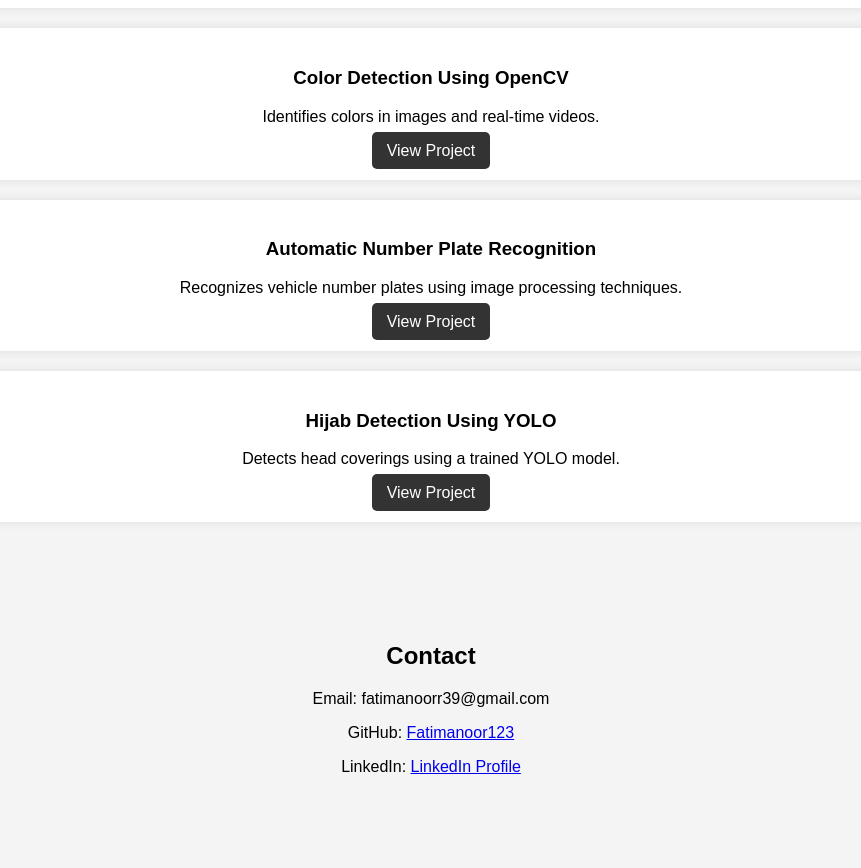
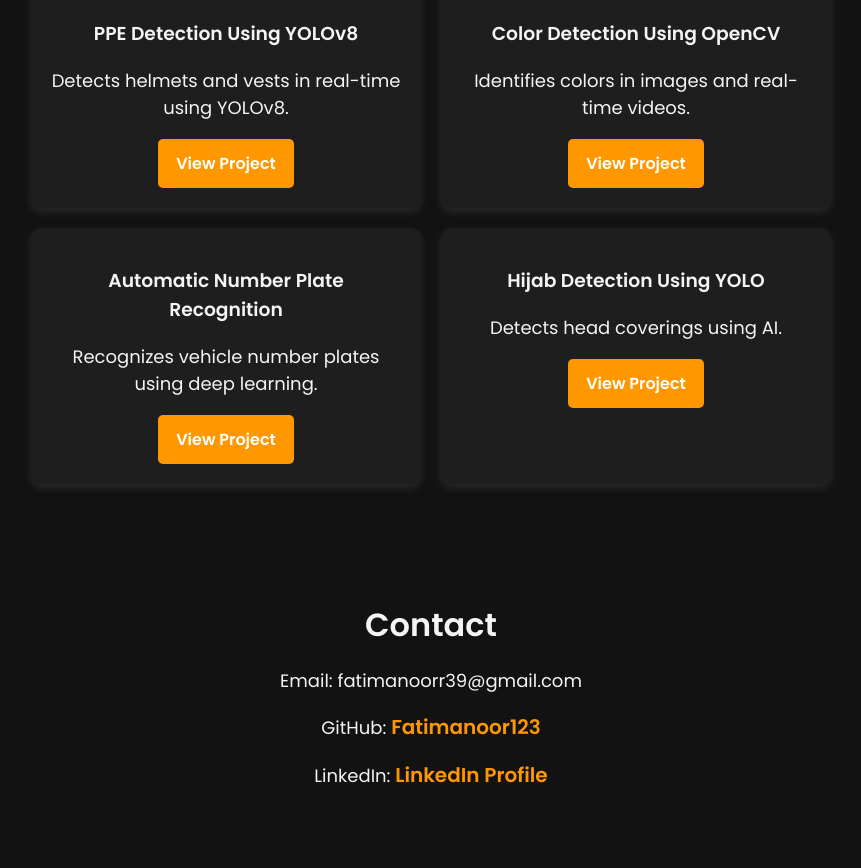
Before and after one commit to Fatimanoor123/Fatimanoor.github.io, a plain HTML site: page index.html in a window 1280 px wide. Shown: the part 521-1389 px from the top of the page, without its empty margins (209-1070 px from the left). Drawn offline with Linux system fonts and the light colour scheme.

Commit message:
Update index.html

```diff
--- a/index.html
+++ b/index.html
@@ -3,25 +3,25 @@
 <head>
     <meta charset="UTF-8">
     <meta name="viewport" content="width=device-width, initial-scale=1.0">
-    <title>Fatima Noor | AI Engineer</title>
+    <title>Fatima Noor | AI & Computer Vision Engineer</title>
+    <link href="https://fonts.googleapis.com/css2?family=Poppins:wght@300;400;600&display=swap" rel="stylesheet">
     <style>
-        body { font-family: Arial, sans-serif; margin: 0; padding: 0; text-align: center; background: #f4f4f4; }
-        header { background: #333; color: white; padding: 20px 0; font-size: 24px; animation: fadeIn 2s ease-in-out; }
+        body { font-family: 'Poppins', sans-serif; margin: 0; padding: 0; background: #121212; color: #f4f4f4; }
+        header { background: #1e1e1e; color: white; padding: 20px 0; font-size: 28px; text-align: center; font-weight: 600; }
         .container { width: 80%; margin: auto; padding: 20px; }
-        .section { padding: 40px 0; opacity: 0; animation: fadeInUp 1.5s ease-in-out forwards; }
-        .card { background: white; padding: 20px; border-radius: 10px; box-shadow: 0px 0px 10px rgba(0,0,0,0.1); margin-bottom: 20px; transition: transform 0.3s ease-in-out; }
+        .section { padding: 50px 0; text-align: center; }
+        h2 { font-size: 32px; margin-bottom: 10px; }
+        p { font-size: 18px; }
+
+        .projects { display: flex; flex-wrap: wrap; justify-content: center; gap: 20px; }
+        .card { background: #1e1e1e; padding: 20px; border-radius: 10px; width: 350px; box-shadow: 0 4px 10px rgba(255,255,255,0.1); transition: transform 0.3s ease-in-out; }
         .card:hover { transform: scale(1.05); }
-        .btn { background: #333; color: white; padding: 10px 15px; text-decoration: none; border-radius: 5px; transition: background 0.3s ease-in-out; }
-        .btn:hover { background: #555; }
+        .btn { background: #ff9800; color: white; padding: 12px 18px; display: inline-block; text-decoration: none; border-radius: 5px; font-weight: 600; transition: background 0.3s ease-in-out; }
+        .btn:hover { background: #e68900; }
 
-        @keyframes fadeIn {
-            from { opacity: 0; }
-            to { opacity: 1; }
-        }
-        @keyframes fadeInUp {
-            from { opacity: 0; transform: translateY(20px); }
-            to { opacity: 1; transform: translateY(0); }
-        }
+        .contact { text-align: center; padding: 40px 0; }
+        .contact a { color: #ff9800; text-decoration: none; font-size: 20px; font-weight: 600; }
+        .contact a:hover { text-decoration: underline; }
     </style>
 </head>
 <body>
@@ -32,11 +32,12 @@
     <div class="container">
         <section class="section">
             <h2>About Me</h2>
-            <p>I am a passionate AI/ML enthusiast specializing in Computer Vision, OpenCV, and YOLO.</p>
+            <p>AI/ML Engineer specializing in Computer Vision, OpenCV, and YOLO. Passionate about deep learning and automation.</p>
         </section>
 
         <section class="section">
             <h2>Projects</h2>
+            <div class="projects">
                 <div class="card">
                     <h3>PPE Detection Using YOLOv8</h3>
                     <p>Detects helmets and vests in real-time using YOLOv8.</p>
@@ -49,17 +50,18 @@
                 </div>
                 <div class="card">
                     <h3>Automatic Number Plate Recognition</h3>
-                <p>Recognizes vehicle number plates using image processing techniques.</p>
+                    <p>Recognizes vehicle number plates using deep learning.</p>
                     <a href="https://github.com/Fatimanoor123/Number-Plate-Recognition" class="btn">View Project</a>
                 </div>
                 <div class="card">
                     <h3>Hijab Detection Using YOLO</h3>
-                <p>Detects head coverings using a trained YOLO model.</p>
+                    <p>Detects head coverings using AI.</p>
                     <a href="https://github.com/Fatimanoor123/Hijab-Detection" class="btn">View Project</a>
+                </div>
             </div>
         </section>
 
-        <section class="section">
+        <section class="contact">
             <h2>Contact</h2>
             <p>Email: fatimanoorr39@gmail.com</p>
             <p>GitHub: <a href="https://github.com/Fatimanoor123">Fatimanoor123</a></p>
```
Lines whose indentation alone changed are shown as unchanged.
